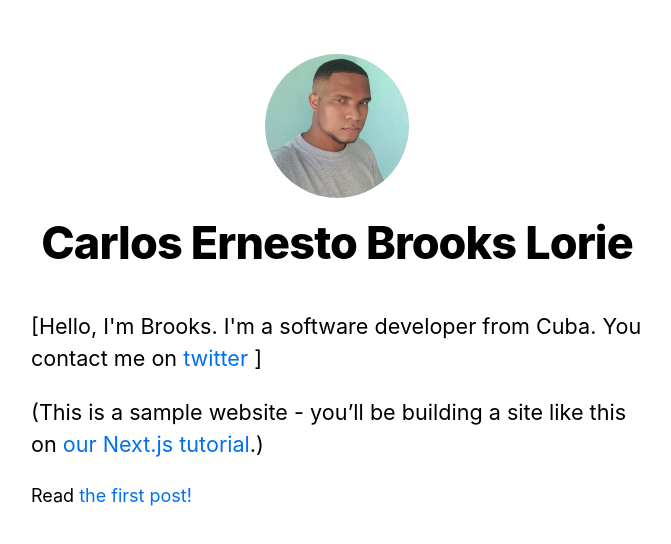
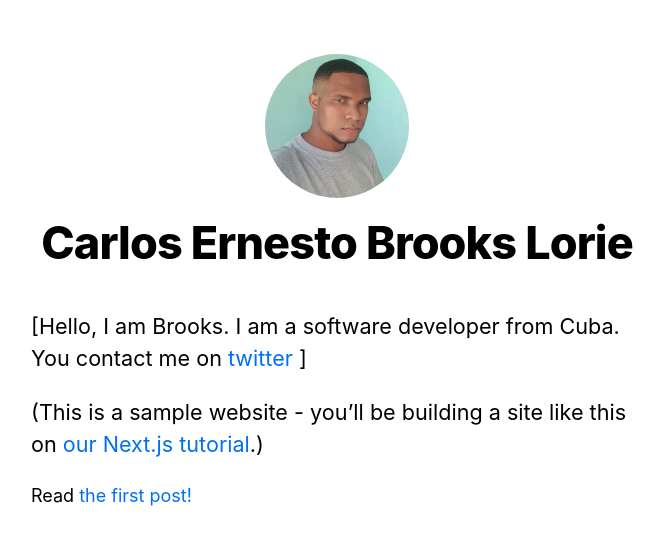
Before and after one commit to carlosblinf/learn-nextjs-guide, a Next.js app: page / in a window 1280 px wide. Shown: the top 544 px of the page, without its empty margins (303-974 px from the left). Built offline with nearby package versions, Linux system fonts and the light colour scheme.

Commit message:
fix error deleting simple quote on index to deploy in production

```diff
--- a/pages/index.js
+++ b/pages/index.js
@@ -10,7 +10,7 @@ export default function Home() {
         <title>{siteTitle}</title>
       </Head>
       <section className={utilStyles.headingMd}>
-        <p>[Hello, I'm Brooks. I'm a software developer from Cuba. You contact me on <Link href="https://twitter.com/carlosblinf">twitter</Link> ]</p>
+        <p>[Hello, I am Brooks. I am a software developer from Cuba. You contact me on <Link href="https://twitter.com/carlosblinf">twitter</Link> ]</p>
         <p>
           (This is a sample website - you’ll be building a site like this on{' '}
           <a href="https://nextjs.org/learn">our Next.js tutorial</a>.)
--- a/pages/posts/first-post.js
+++ b/pages/posts/first-post.js
@@ -1,5 +1,4 @@
 import Head from 'next/head';
-import Link from 'next/link';
 import Script from 'next/script';
 import Layout from '../../components/layout';
 
```
